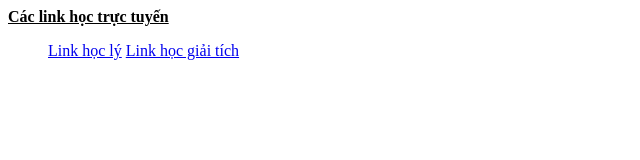
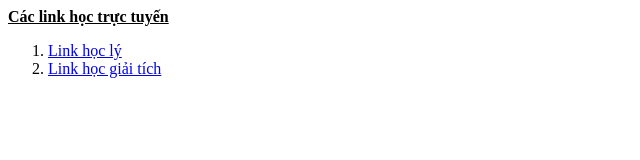
Before and after one commit to SPK500/Spkweb, a plain HTML site: page index.html in a window 1280 px wide. Shown: the whole page, without its empty margins (0-640 px from the left). Drawn offline with Linux system fonts and the light colour scheme.

Commit message:
Update index.html

```diff
--- a/index.html
+++ b/index.html
@@ -7,8 +7,8 @@
 <body>
   <b><u>Các link học trực tuyến</u></b>
   <ol>
-  <ls><a href="https://meet.google.com/ebe-mhre-fpy">Link học lý</a>
-    <ls><a href="https://meet.google.com/nxf-gavz-wyt">Link học giải tích</a>
+    <li><a href="https://meet.google.com/ebe-mhre-fpy">Link học lý</a></li>
+    <li><a href="https://meet.google.com/nxf-gavz-wyt">Link học giải tích</a></li>
   </ol>
 </body>
 </html>
```
